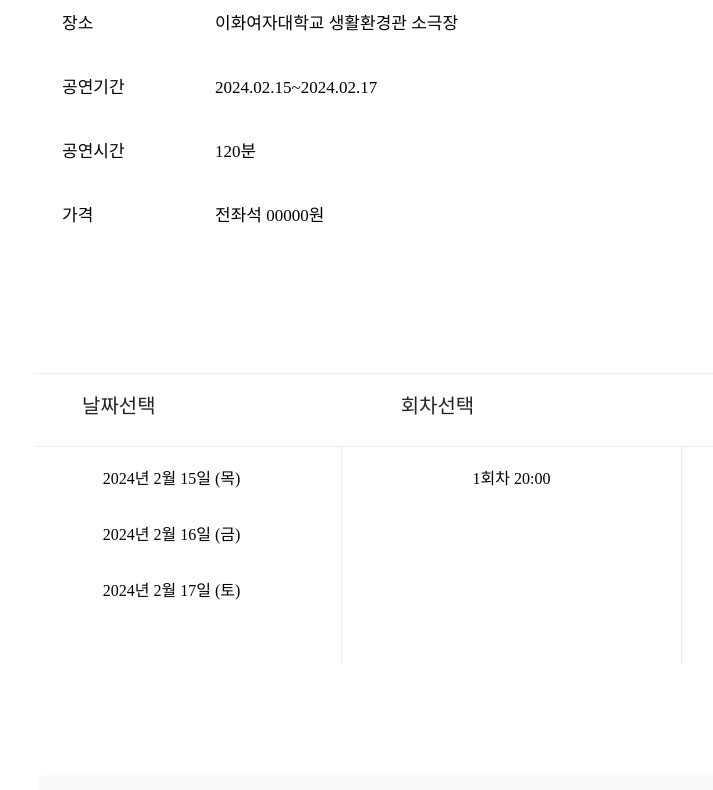
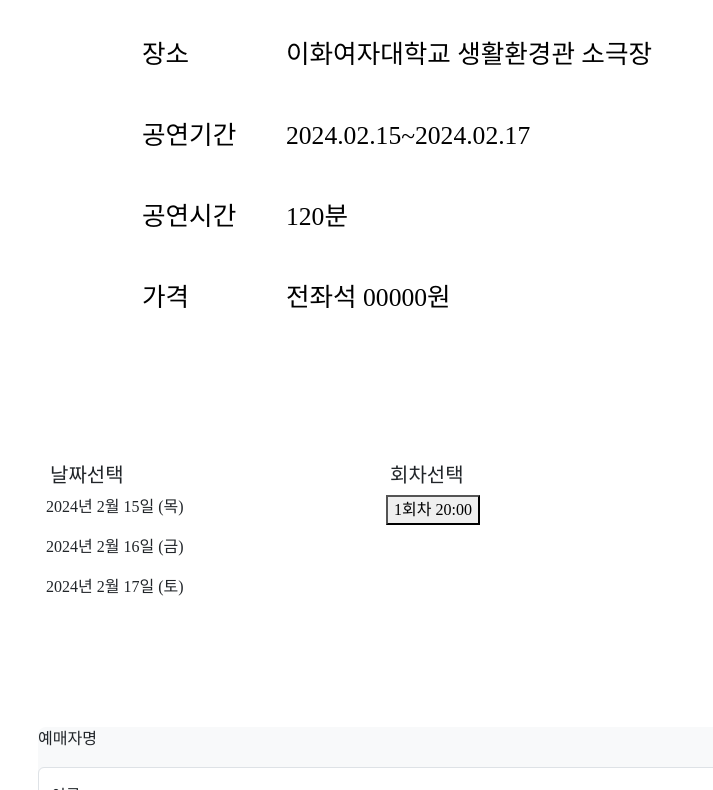
Before and after one commit to 010Booking/LastCode, a plain HTML site: page public/Booking.html in a window 1280 px wide. Shown: the part 476-1266 px from the top of the page, without its empty margins (128-841 px from the left). Drawn offline with nearby package versions, Linux system fonts and the light colour scheme; no server answers; a web font is replaced by a local one.

Commit message:
stART font changed

```diff
--- a/public/style.css
+++ b/public/style.css
@@ -1,52 +1,54 @@
 /*기본태그*/
 
 /*body {
-
+    font-size: 1.4rem;
+    font-weight: normal;
+    font-family: -apple-system, system-ui, BlinkMacSystemFont, "맑은 고딕", "Malgun Gothic", "돋움", Dotum, Helvetica, "Apple SD Gothic Neo", sans-serif;
+    color: #000;
 }*/
 
-ul,
-ol,
-li {
+ul, ol, li{
     list-style: none;
 }
 
-.myungjo {
-  font-family: "Noto Serif KR";
+.myungjo{
+    font-family:'Noto Serif KR';
  }
 
-.bg-white {
+.bg-white{
     background-color: white;
 }
 
-.bg-bigger {
-  height: 25em;
+.bg-bigger{
+      height:25em;
 }
 
-.bg-gray {
+.bg-gray{
     background-color: gray;
 }
 
-.bg-lightgray {
+.bg-lightgray{
     background-color: lightgray;
 }
 
-.small-title {
-  font-family: "DM Serif Display";
+.small-title{
+    font-family:'DM Serif Display';
 }
 
+
 /*새로 만든 클래스 태그*/
-.infoBox {
-  width: 100%;
+.infoBox{
     position: relative;
     padding-bottom: 6.5rem;
+    font-size: 0;
 }
 
-.posterbox {
+.posterbox{
     display: inline-block;
     width: 20rem;
 }
 
-.posterbox .posterImg {
+.posterbox .posterImg{
     display: block;
     width: 100%;
     height: 100%;
@@ -54,136 +56,94 @@ li {
     box-sizing: border-box;
 }
 
-.info_summary {
+.info_summary{
     display: inline-block;
 }
 
-.info_summary .title {
+.info_summary .title{
+    display: -webkit-box;
     overflow: hidden;
-  font-size: 22px;
+    text-overflow: ellipsis;
+    -webkit-line-clamp: 2;
+    -webkit-box-orient: vertical;
+    font-size: 2.4rem;
     font-weight: bold;
     line-height: 130%;
-  padding-left: 2rem;
-  margin-bottom: 1rem;
 }
 
-.info_summary .info {
+.info_summary .info{
     display: inline-block;
+    width: 50.5rem;
     margin-top: 0.4rem;
+    margin-left: 2.5rem;
     vertical-align: top;
 }
 
-.info_summary .info .infoItem {
-  margin-top: 1.3rem;
+.info_summary .info .infoItem{
+    margin-top: 1.5rem;
+    padding-left: 2.5rem;
+    font-size: 0;
 }
 
-.info_summary .info .infoItem .infoLabel {
+.info_summary .info .infoItem .infoLabel{
     display: inline-block;
     width: 9rem;
     padding-right: 0.5rem;
     color: #000;
-  font-size: 17px;
+    font-size: 1.6rem;
     font-weight: normal;
     line-height: 160%;
     vertical-align: top;
     box-sizing: border-box;
 }
 
-.info_summary .info .infoItem .infoDesc {
+.info_summary .info .infoItem .infoDesc{
     display: inline-block;
     max-width: 39rem;
     vertical-align: top;
 }
 
-.infoDesc .infoText {
+.info_summary .info .infoItem .infoDesc .infoText{
     position: relative;
     max-width: 41.5rem;
     color: #000;
-  font-size: 17px;
+    font-size: 1.6rem;
     line-height: 160%;
-  margin-left: 5px;
 }
 
-.dateBox {
-  width: 100%;
-  position: relative;
-  padding-bottom: 6.5rem;
-}
 
-.selectTitle {
-  margin: 0px 20px;
-  padding: 20px 0px;
-  border-bottom: 1px solid #ebebeb;
-  border-top: 1px solid #ebebeb;
-}
 
-.datelistBox {
-  overflow: hidden;
-  overflow-y: auto;
-  height: 216px;
-  border-right: 1px solid #ebebeb;
-}
-
-.datelistBox .datelist {
-  padding: 12px 15px 15px 30px;
-  width: 300px;
-}
-
-.datelistBox .datelist li {
-  text-align: center;
-  list-style: none;
-  border-bottom: 1px;
-}
-
-.dateselectBtn {
-  display: flex;
-  text-align: center;
-  width: 100%;
-  height: 40px;
-  border: none;
-  background-color: transparent;
-}
-
-.dateselectBtn:hover,
-.dateselectBtn:checked {
-  background-color: #fff;
-  border: 1px solid #aaa;
-}
-
-.dateselectBtn .datetext {
-  margin: auto;
-  color: #000;
-}
-
-.inputBox {
-  width: 100%;
-  padding: 30px;
-}
 
 /* index.html 에서 쓴 클래스들 */
 
-.last-row {
-  font-family: "Song Myung", sans-serif;
-  color: black;
-  font-size: 5em;
+.last-row {font-family: 'Song Myung', sans-serif;
+    color:black;
+    font-size:5em;
     position: relative;
     top: -1em;
      }
 
-.start {
-  font-family: "Rubik Scribble";
-  font-size: 2em;
+
+
+.start{
+    font-family:'Libre Barcode 39';
+    font-size:2em;
     text-decoration: none;
     color: inherit;
     }
 
-.date {
-  font-size: 1.1em;
+
+
+
+.date{
+    font-size:1.1em;
     position: relative;
     top: -4.2em;
     left: 0.1em;
-  font-family: "Noto Serif KR";
+    font-family:'Noto Serif KR';
 }
+
+
 
 .box-container {
     width: 150px; /* 상자의 너비 */
@@ -202,6 +162,7 @@ li {
     font-weight: bold; /* 글자 두껍게 설정 */
 }
 
+
     /* 글자 스타일링 */
 .box-text {
     font-size: 18px; /* 글자 크기 */
@@ -210,28 +171,20 @@ li {
     text-decoration: none; /* 밑줄 제거 */
 }
 
-.map-ele {
-  width: 60%;
+
+
+.map-ele{
+    width:60%;
     }
 
-.exp-ele {
-  width: 40%;
+.exp-ele{
+    width:40%;
+
     }
 
-.small-title-kr {
-  font-size: 1.5em;
+.small-title-kr{
+    font-size:1.5em;
     font-weight: bold;
     }
 
-.map-ele {
-  width: 60%;
-}
-
-.exp-ele {
-  width: 40%;
-}
-
-.small-title-kr {
-  font-size: 1.5em;
-  font-weight: bold;
-}
+/* manageBooking.html  */
```
Also changed, not shown: public/index.html (+4 -2 lines). Lines whose indentation alone changed are shown as unchanged.
